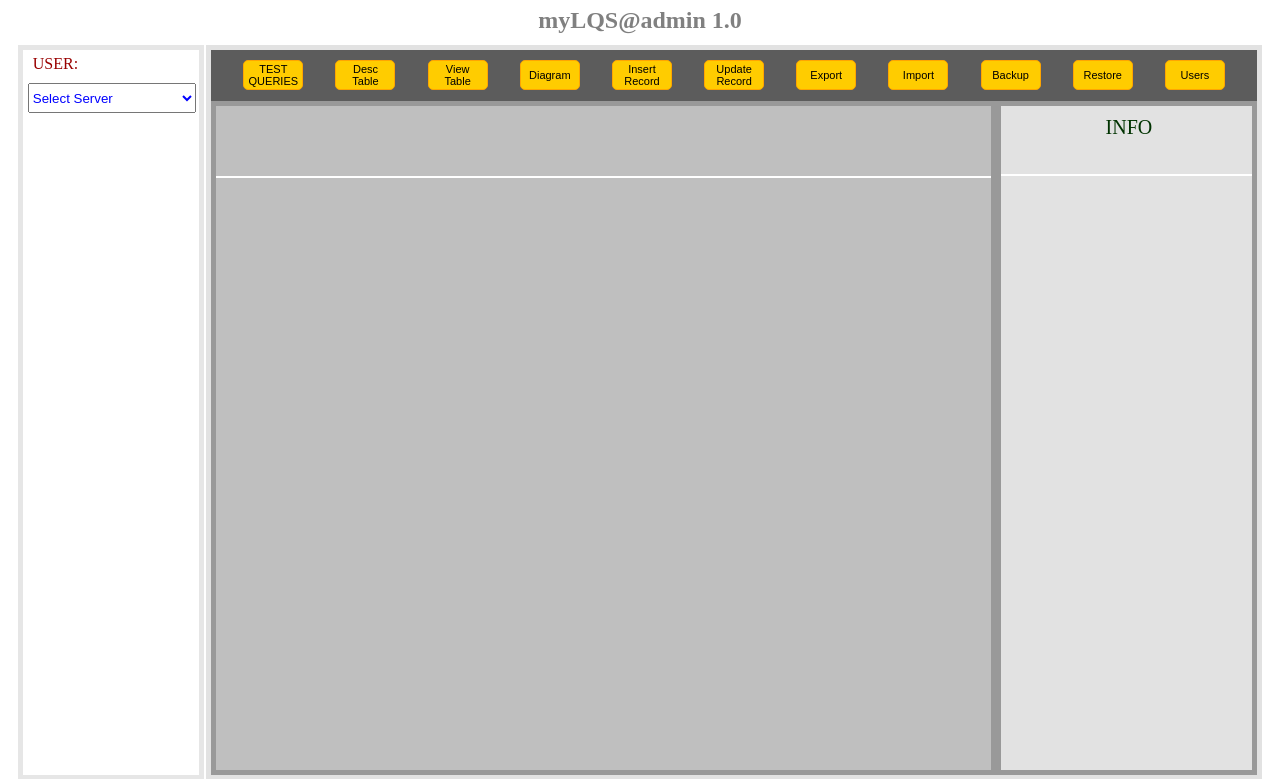
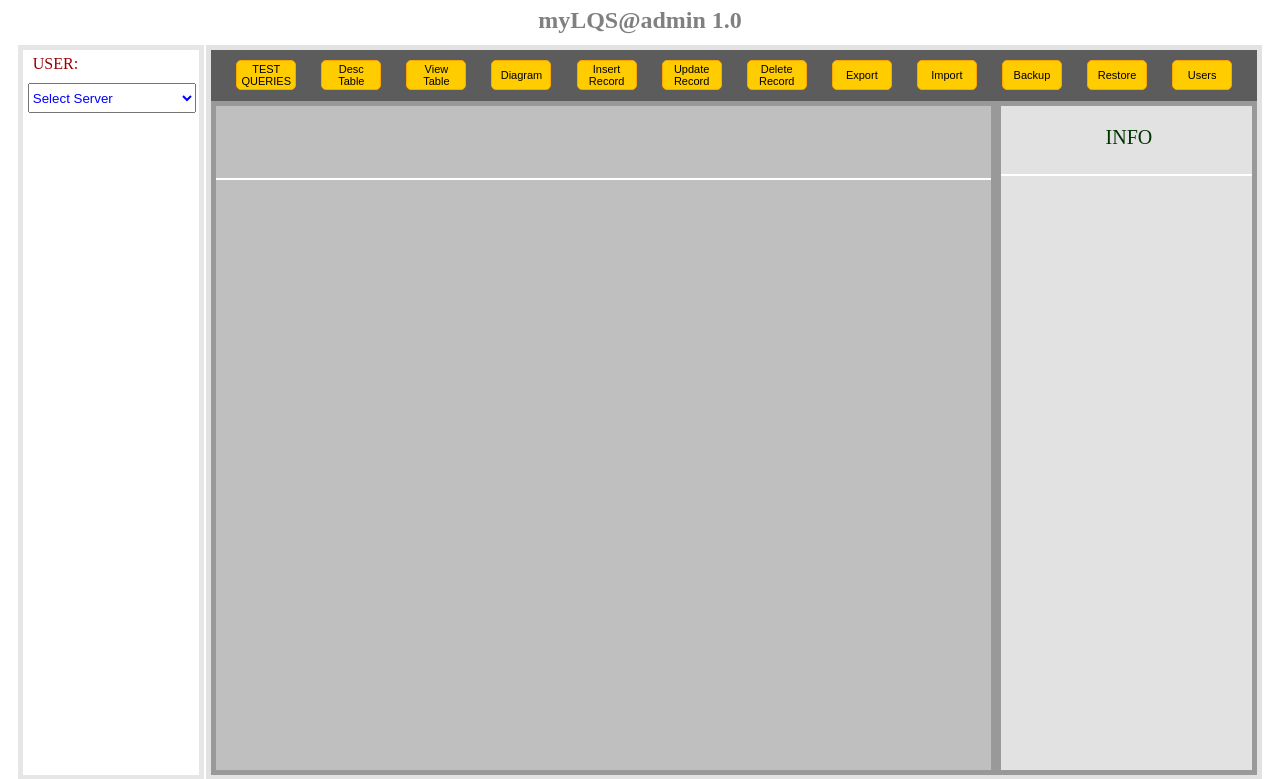
Before and after one commit to iggProjects/mySQLshell, a PHP site: page /index_myLQSadmin.php in a window 1280 px wide. Shown: the top 779 px of the page. Run offline with PHP 8.4, Linux system fonts and the light colour scheme.

Commit message:
commit "update index, css, my_aJAX, my_PHP"

```diff
--- a/BITAKORA/BITAKORA-20220805.txt
+++ b/BITAKORA/BITAKORA-20220805.txt
@@ -10,16 +10,20 @@ IÑAKI - DARREN ( pendiente para version 1.0 )
 IÑAKI - PENDIENTE AL 09-08-2022
 
 - README
+  - caso str_contains (php 8) buscar el equivalente en php 7.4
+    (https://www.codegrepper.com/code-examples/php/str_contains+php+7)
 
 - PAGINATION FOR "SELECT REPORTS"  ✔✔😎😎
     - en caso ajax_Sql_Query, buscar equivalente en js a:
-       $sql_query = substr($sql_query, 0, strpos($sql_query, 'limit'));
+      $sql_query = substr($sql_query, 0, strpos($sql_query, 'limit')); ✔✔😎😎
 
 - Check toogle effect in DB-tables in left side tag "html_div_nav_izq" ✔✔😎😎
   see function "openTree" (my_AJAX_functions.js lines 79 to 89)
 
 - show databases in tag 'display_right_aside' when host is selected
   (left aside only show DB's with tables)
+
+- Check mysql error messages in "select cases". For example, when a table does not have records
 
 - CSS case overflow in #display-result
 
--- a/assets/css/myLQSadmin.css
+++ b/assets/css/myLQSadmin.css
@@ -117,17 +117,17 @@ https://codepen.io/Jopzik/pen/xaWzMB/
 
 /* .div-DB-view .div-der .der-console { width:98%; min-height: 85%; margin-top:0px;  } */
 
-.div-DB-view .DB-info .div-der .der-console #display_result { width:75%; height:100%; overflow:scroll; margin-top:0px; padding-top:0px; text-align:center; border:5px solid #999999; background-color: #bfbfbf; }
+.div-DB-view .DB-info .div-der .der-console #display_result { width:75%; height:100%; overflow:scroll; padding-top:0px; text-align:center; border:5px solid #999999; background-color: #bfbfbf; }
 
-.div-DB-view .DB-info .div-der .der-console #display_result .display-result-nav { width: 100%; height:10%; margin:auto; border-bottom:1px solid white; background-color: #bfbfbf; }
+.div-DB-view .DB-info .div-der .der-console #display_result .display-result-nav { width: 100%; height:11%; margin:auto; border-bottom:1px solid white; background-color: #bfbfbf; }
 
-.div-DB-view .DB-info .div-der .der-console #display_result #display-sql-query { font-size: 10px; color: #990000}
+.div-DB-view .DB-info .div-der .der-console #display_result #display-sql-query { font-size: 15px; color: #990000}
 
-.div-DB-view .DB-info .div-der .der-console #display_result .display-result-nav #display-result-nav-title { margin:0px; margin-top:5px; color:#003300; font-size: 15px;}
+.div-DB-view .DB-info .div-der .der-console #display_result .display-result-nav #display-result-nav-title { margin:0px; padding-top:10px; color:#003300; font-size: 15px;}
 
-.div-DB-view .DB-info .div-der .der-console #display_result #display_sql_result { width:100%; height: 89%; margin:auto; padding-top:10px; text-align: center; border-top:1px solid white; background-color: #bfbfbf;}
+.div-DB-view .DB-info .div-der .der-console #display_result #display_sql_result { width:100%; height: 89%; margin:auto; padding-top:20px; text-align: center; border-top:1px solid white; background-color: #bfbfbf;}
 
-.div-DB-view .DB-info .div-der .der-console #display_result #display_sql_result table {  margin-right: auto; margin-left:auto; margin-top:10px; border:1px solid gray;}
+.div-DB-view .DB-info .div-der .der-console #display_result #display_sql_result table { margin-right: auto; margin-left:auto; margin-top:10px; font-size:14px; border:1px solid gray;}
 
 .div-DB-view .DB-info .div-der .der-console #display_result #display-sql-console-Up { width:100%; height: 30%; overflow:scroll; margin:auto;  text-align: center; border:2px solid #c3c3c3; background-color: white;}
 
@@ -155,11 +155,11 @@ https://codepen.io/Jopzik/pen/xaWzMB/
 
 .div-DB-view .DB-info .div-der .der-console #right_aside .display_right_aside-comment { height:9%; border-bottom: 1px solid white; }
 
-.div-DB-view .DB-info .div-der .der-console #right_aside .display_right_aside-comment #p-comment { margin-top:10px;  color:#003300; font-size: 20px; text-align:center; }
+.div-DB-view .DB-info .div-der .der-console #right_aside .display_right_aside-comment #p-comment { margin-top:10px; padding-top:10px; color:#003300; font-size: 20px; text-align:center; }
 
-.div-DB-view .DB-info .div-der .der-console #right_aside #display_right_aside { width:100%; margin-top:0px; font-size:10px; border-top: 1px solid white;}
+.div-DB-view .DB-info .div-der .der-console #right_aside #display_right_aside { width:100%; padding-top:20px; font-size:14px; border-top: 1px solid white;}
 
-.div-DB-view .DB-info .div-der .der-console #right_aside #display_right_aside table {  font-size:12px; margin-right: auto; margin-left:auto; margin-top:0px; border:1px solid gray;}
+.div-DB-view .DB-info .div-der .der-console #right_aside #display_right_aside table {  font-size:14px; margin-right: auto; margin-left:auto; margin-top:0px; border:1px solid gray;}
 
 .nav-btns button { width:60px; height: 30px; font-size:11px; border:1px solid orange; background-color:#ffcc00; border-radius: 5px;}
 
--- a/include/AJAX_php_js/my_AJAX_functions.js
+++ b/include/AJAX_php_js/my_AJAX_functions.js
@@ -123,7 +123,7 @@ function openTree(host_arr) {
 
             // tag for display host, DB, table in second NAV
             var _titleTag = 'display-result-nav-title';
-            document.getElementById(_titleTag).innerHTML = 'Host: \"' + host_arr[hostNumb] + '\"' + ', DB: \"' + dbName + '\"' +  '<br><span style=\'color:blue;font-size:20px;\'>Table: \"' + tblName + '\" ';
+            document.getElementById(_titleTag).innerHTML = 'Host: \"' + host_arr[hostNumb] + '\"' + ', DB: \"' + dbName + '\"' +  '<br><span style=\'color:blue;font-size:17px;\'>Table: \"' + tblName + '\" ';
             document.getElementById(_titleTag).setAttribute('host_numb',hostNumb);
             document.getElementById(_titleTag).setAttribute('host',host_arr[hostNumb]);
             document.getElementById(_titleTag).setAttribute('db',dbName);
--- a/include/php_general_funct/my_PHP_functions.php
+++ b/include/php_general_funct/my_PHP_functions.php
@@ -244,18 +244,18 @@
                 echo "<button class='select-btns' onclick='displayPage(\"+1\")'>Next</button>";
                 echo "<button class='select-btns' onclick='displayPage(\"2\")'>Last</button>";
             echo "</div>";
-            echo "<p id='actualPage' style='margin-top:0px; font-size:12px;' page='" . $thead_titles_array['page'] . "' num_rec_init='" . $thead_titles_array['num_rec_init'] . "' totRecords='" . $thead_titles_array['totRecords'] . "' style='margin-top:5px;  margin-bottom:10px; text-align:center; font-size:12px; color:#990000'><span style='color:black;'>Total Records: " . number_format($thead_titles_array['totRecords']) . " | page: " . number_format($thead_titles_array['page']) . "</span><br><span style='colOr:blue;font-size:11px;'>QUERY: </span></p>";      }
-            echo "<p id='actualQuery' style='margin-top:0px; margin-bottom:10px; text-align:center; font-size:12px; color:#990000'>$_query</p>";
+            echo "<p id='actualPage' style='margin-top:0px; ' page='" . $thead_titles_array['page'] . "' num_rec_init='" . $thead_titles_array['num_rec_init'] . "' totRecords='" . $thead_titles_array['totRecords'] . "' style='margin-top:5px;  margin-bottom:10px; text-align:center; font-size:12px; color:#990000'><span style='color:black;'>Total Records: " . number_format($thead_titles_array['totRecords']) . " | page: " . number_format($thead_titles_array['page']) . "</span><br><span style='colOr:blue;font-size:11px;'>QUERY: </span></p>";      }
+            echo "<p id='actualQuery' style='margin-top:0px; margin-bottom:10px; text-align:center; color:#990000'>$_query</p>";
 
         $i=1;
         echo "<table id='sql-table-result' style='max-width: $table_width%;'>";
         // echo "<table style='max-width: $table_width%; overflow:scroll;'>";
 
             $tr_thead = "<tr>";
-            $tr_thead .= "<th style='text-align:center; padding-right:10px; font-size:12px; color:#666666; '>#</th>";
+            $tr_thead .= "<th style='text-align:center; padding-right:10px;  color:#666666; '>#</th>";
             if ( count($data_array) > 0 ) {
                 foreach ( $data_array[0] as $key => $value ) {
-                    $th = "<th style='padding:1px; font-size:13px; color:#666666; '>" . $key  . "</th>";
+                    $th = "<th style='padding:1px;  color:#666666; '>" . $key  . "</th>";
                     $tr_thead .= $th;
                 }
             }
@@ -263,12 +263,12 @@
             echo $tr_thead;
             foreach ( $data_array as $row ) {
                 echo "<tr>
-                <td style='text-align:center; padding-right:10px; font-size:12px; color:green; '>$i → </td>";
+                <td style='text-align:center; padding-right:10px;  color:green; '>$i → </td>";
                 foreach ( $row as $col ) {
                     if ( str_contains($_query, 'TABLES') ) {
-                        echo "<td table-name= " . $col . " class='left-aside-btn display-fields' style='text-align:center; font-size:13px; color:#1a1aff; padding-left:3px; padding-right:3px;'>" .$col . "</td>";
+                        echo "<td table-name= " . $col . " class='left-aside-btn display-fields' style='text-align:center;  color:#1a1aff; padding-left:3px; padding-right:3px;'>" .$col . "</td>";
                     } else {
-                        echo "<td style='text-align:center; font-size:13px; color:#1a1aff; padding-left:3px; padding-right:3px; '>" .$col . "</td>";
+                        echo "<td style='text-align:center;  color:#1a1aff; padding-left:3px; padding-right:3px; '>" .$col . "</td>";
                     }
                 }
                 echo "</tr>";
--- a/index_myLQSadmin.php
+++ b/index_myLQSadmin.php
@@ -75,6 +75,7 @@ echo "
                         echo "<button id='btn-diagram' class='nav-btn showBtn'>Diagram</button>";
                         echo "<button id='btn-insert' class='nav-btn showBtn'>Insert<br>Record</button>";
                         echo "<button id='btn-update' class='nav-btn showBtn'>Update<br>Record</button>";
+                        echo "<button id='btn-delete' class='nav-btn showBtn'>Delete<br>Record</button>";
                         echo "<button id='btn-export' class='nav-btn showBtn'>Export</button>";
                         echo "<button id='btn-import' class='nav-btn showBtn'>Import</button>";
                         echo "<button id='btn-bakcup' class='nav-btn showBtn'>Backup</button>";
@@ -269,7 +270,7 @@ echo "
                     // tag for display BUTTONS table in second NAV
                     btns = document.querySelectorAll(".nav-btn");
                     for ( var i=0; i<btns.length; i++ ) {
-                        if ( btns[i].id != 'btn-desc' && btns[i].id != 'btn-view' && btns[i].id != 'btn-diagram' && btns[i].id != 'btn-insert' && btns[i].id != 'btn-update' && btns[i].id != 'btn-export' && btns[i].id != 'btn-import' ) {
+                        if ( btns[i].id != 'btn-desc' && btns[i].id != 'btn-view' && btns[i].id != 'btn-diagram' && btns[i].id != 'btn-insert' && btns[i].id != 'btn-update' && btns[i].id != 'btn-delete' && btns[i].id != 'btn-export' && btns[i].id != 'btn-import' ) {
                         // if ( btns[i].id != 'btn-desc' && btns[i].id != 'btn-view' && btns[i].id != 'btn-sql' && btns[i].id != 'btn-export' && btns[i].id != 'btn-import' ) {
                             // btns[i].classList.toggle("hideBtn");
                             btns[i].classList.remove("showBtn");
@@ -547,9 +548,7 @@ echo "
 
         if ( table_selected === null ) { alert('Please, select a table !'); }
         else {
-
             Fetch_canvas_data_array('./include/AJAX_php_js/ajax_Sql_Arrays.php?host_numb=' + host_n + '&hostName='+host_sel+'&dbName='+db_sel+'&tblName='+table_selected);
-
         }
     }
 
```
Also changed, not shown: 3 other files.
